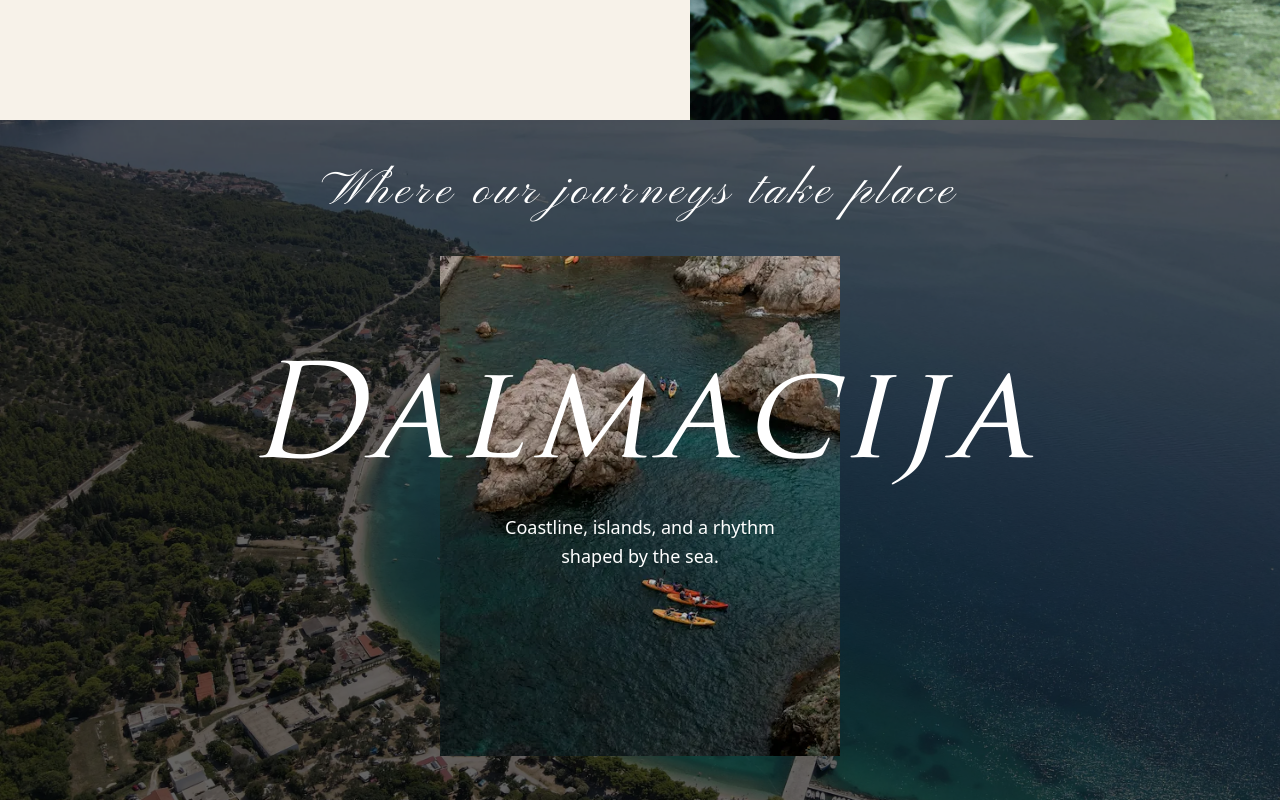
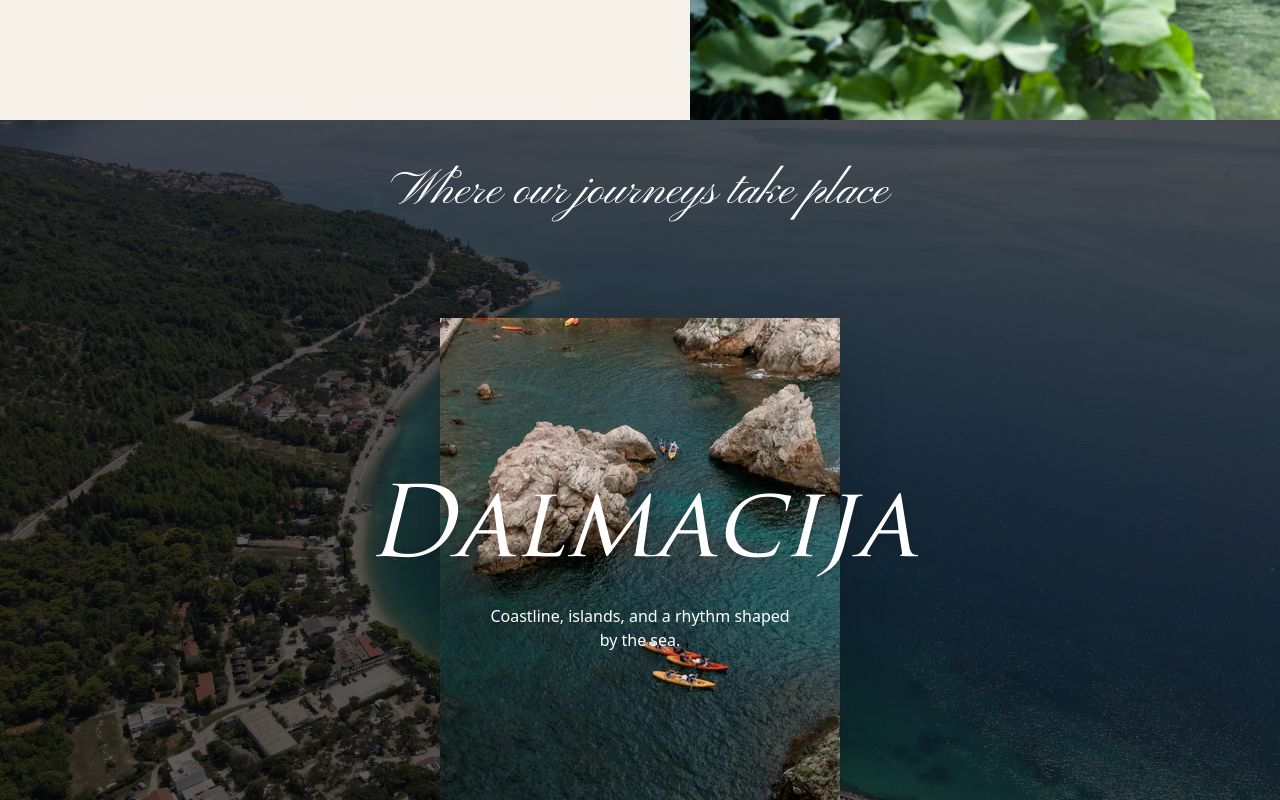
Before and after one commit to AdrianPalcic/Adrion---DMC-Boutique-Agency, a Next.js app in the folder my-app/: page / in a window 1280 px wide. Shown: the part 1480-2280 px from the top of the page. Built offline with nearby package versions, Linux system fonts and the light colour scheme.

Commit message:
framer motion

```diff
--- a/my-app/app/components/Destinations.tsx
+++ b/my-app/app/components/Destinations.tsx
@@ -2,147 +2,126 @@
 
 import { destinacije } from "@/constants";
 import Image from "next/image";
-import { motion, useMotionValue, useTransform } from "framer-motion";
-import { useState, useEffect, useRef } from "react";
-import { useInView } from "framer-motion";
-import { gsap } from "gsap";
+import { motion, useMotionValue, animate, cubicBezier } from "framer-motion";
+import { useState, useRef } from "react";
+
+const contentVariants = {
+  active: {
+    opacity: 1, scale: 1, y: 0,
+    transition: { duration: 0.8, ease: cubicBezier(0.16, 1, 0.3, 1), staggerChildren: 0.1, delayChildren: 0.2 }
+  },
+  inactive: {
+    opacity: 0, scale: 0.8, y: 40,
+    transition: { duration: 0.4 }
+  }
+};
+
+const itemVariants = {
+  active: { opacity: 1, y: 0, scale: 1 },
+  inactive: { opacity: 0, y: 40, scale: 0.8 }
+};
 
 const Destinations = () => {
   const [index, setIndex] = useState(0);
   const containerRef = useRef<HTMLDivElement>(null);
-  const isInView = useInView(containerRef, { once: false, amount: 0.3 });
+  const x = useMotionValue(0);
 
-  // Koristimo dragX za vizualni feedback dok korisnik vuče
-  const dragX = useMotionValue(0);
+  const onDragEnd = (_e: any, info: any) => {
+    if (!containerRef.current) return;
 
-  // GSAP animacija
- useEffect(() => {
-  if (!isInView) {
-    const slides = containerRef.current?.querySelectorAll(".slide-content");
-    slides?.forEach((slide) => {
-      const el = slide.querySelectorAll(".dest-title, .dest-image, .dest-desc");
-      gsap.set(el, { opacity: 0, scale: 0.2, y: 40 });
-    });
-    return;
-  }
+    const containerWidth = containerRef.current.clientWidth;
+    const { offset, velocity } = info;
+    const threshold = containerWidth * 0.2;
 
-  const slides = containerRef.current?.querySelectorAll(".slide-content");
-  if (!slides) return;
+    let newIndex = index;
 
-  slides.forEach((slide, i) => {
-    const title = slide.querySelector(".dest-title");
-    const image = slide.querySelector(".dest-image");
-    const description = slide.querySelector(".dest-desc");
-
-    if (i === index) {
-      const tl = gsap.timeline({ delay: 0.2 });
-      tl.to(image, { opacity: 1, scale: 1, duration: 1.2, ease: "expo.out" })
-        .to(title, { opacity: 1, scale: 1, y: 0, duration: 1, ease: "expo.out" }, "-=0.9")
-        .to(description, { opacity: 1, y: 0, scale: 1, duration: 1, ease: "expo.out" }, "-=0.8");
-    } else {
-      gsap.set([title, image, description], {
-        opacity: 0,
-        scale: 0.2,
-        delay:0.3,
-        y: 40,
-        overwrite: true
-      });
-    }
-  });
-}, [index, isInView]); // Dodali smo isInView ovdje
-
-  const onDragEnd = (e: any, info: any) => {
-    const threshold = 30;
-    const velocity = info.velocity.x;
-    const offset = info.offset.x;
-
-
-    if (offset < -threshold || velocity < -500) {
-      if (index < destinacije.length - 1) {
-        setIndex(index + 1);
-      }
-    } else if (offset > threshold || velocity > 500) {
-      if (index > 0) {
-        setIndex(index - 1);
-      }
+    // 1. Određujemo kamo idemo na temelju pomaka ILI brzine
+    if (offset.x < -threshold || velocity.x < -500) {
+      newIndex = Math.min(index + 1, destinacije.length - 1);
+    } else if (offset.x > threshold || velocity.x > 500) {
+      newIndex = Math.max(index - 1, 0);
     }
 
-    dragX.set(0);
+    const target = -newIndex * containerWidth;
+
+    // 2. INERTIA ANIMACIJA
+    animate(x, target, {
+      type: "inertia",
+      velocity: velocity.x, // Hvata brzinu tvog zamaha
+      bounceStiffness: 0,    // OVO eliminira "feder" efekt
+      bounceDamping: 0,      // OVO eliminira "feder" efekt
+      power: 0.2,            // Koliko "daleko" zamah ide
+      timeConstant: 200,     // Kako brzo usporava prema cilju
+      restDelta: 0.001,
+      // modifyTarget pomaže da se "zaključa" na točan pixel
+      modifyTarget: () => target,
+    });
+
+    setIndex(newIndex);
   };
 
   return (
-    <section className="w-full h-[dvh] bg-black overflow-hidden relative h-dvh touch-none">
+    <section className="w-full overflow-hidden relative h-dvh bg-black">
       <motion.div
         ref={containerRef}
         drag="x"
-        // Constraints sprječavaju da se cijeli div odvuče, ali dragElastic dopušta "peek" efekt
         dragConstraints={{ left: 0, right: 0 }}
-        dragElastic={0.1}
+        dragElastic={0.6} // Smanjen elasticity da se ne bi previše rastezalo
         onDragEnd={onDragEnd}
-        animate={{
-          // Postotni pomak temeljen na indexu je najsigurnija metoda protiv skippinga
-          translateX: `-${index * 100}%`,
-        }}
-        transition={{
-          type: "spring",
-          damping: 30,
-          stiffness: 180,
-          mass: 1
-        }}
-        className="flex h-full w-full cursor-grab active:cursor-grabbing"
+        style={{ translateX: x, willChange: "transform" }}
+        className="flex w-full h-full cursor-grab active:cursor-grabbing"
       >
-        {destinacije.map((dest) => (
-          <a
-            key={dest.id}
-            className="relative w-full h-full flex-shrink-0 overflow-hidden"
-          >
-            {/* BACKGROUND */}
+        {destinacije.map((dest, i) => (
+          <div key={dest.id} className="relative w-full h-full flex-shrink-0 overflow-hidden">
             <Image
               src={dest.backgroundImage}
               alt="BG"
               fill
-              priority
-              className="object-cover pointer-events-none select-none"
+              className="object-cover pointer-events-none select-none opacity-60"
+              priority={i === 0}
+              sizes="100vw"
             />
-            <div className="absolute inset-0 bg-black/60 z-10" />
+            <div className="absolute inset-0 bg-black/40 z-10" />
 
-            {/* CONTENT */}
-            <div className="slide-content relative z-20 w-full h-full flex flex-col items-center pointer-events-none select-none">
-              <div className="mt-12 px-4">
-                <h1 className="font-pinyon tracking-widest text-3xl lg:text-5xl text-white text-center">
+            <motion.div
+              className="relative z-20 w-full h-full flex flex-col items-center pointer-events-none select-none"
+              initial="inactive"
+              animate={i === index ? "active" : "inactive"}
+              variants={contentVariants}
+            >
+              {/* Sadržaj ostaje isti kao prije */}
+              <div className="mt-12 px-4 text-center">
+                <motion.h1 variants={itemVariants} className="font-pinyon text-3xl lg:text-5xl text-white opacity-80">
                   Where our journeys take place
-                </h1>
+                </motion.h1>
               </div>
 
-              <div className="flex-1 flex items-start justify-center w-full">
+              <div className="flex-1 flex items-center justify-center w-full">
                 <div className="relative">
-                  <div className="dest-image opacity-0">
+                  <motion.div variants={itemVariants} className="relative shadow-2xl">
                     <Image
                       src={dest.frontImage}
                       width={400}
                       height={500}
                       alt={dest.name}
-                      className="object-cover w-[280px] h-[380px] sm:w-[300px] sm:h-[350px] md:w-[400px] md:h-[500px]"
+                      className="object-cover w-[220px] sm:w-[300px] md:w-[400px] h-[320px] sm:h-[420px] md:h-[500px]"
                     />
-                    <div className="absolute inset-0 bg-black/20"></div>
-                  </div>
+                  </motion.div>
 
-                  <div className="absolute inset-0 flex flex-col items-center justify-center p-6 text-center">
-                    <h2 className="dest-title opacity-0 text-white text-5xl sm:text-6xl lg:text-9xl font-trajan font-medium italic tracking-wider">
+                  <div className="absolute inset-0 flex flex-col items-center justify-center p-6 text-center text-white">
+                    <motion.h2 variants={itemVariants} className="text-5xl md:text-8xl font-trajan italic drop-shadow-lg">
                       {dest.name}
-                    </h2>
-                    <p className="dest-desc opacity-0 text-white font-ovo text-[16px] md:text-[18px] opacity-80 mt-6 max-w-xs leading-relaxed">
+                    </motion.h2>
+                    <motion.p variants={itemVariants} className="font-ovo mt-6 max-w-xs opacity-90">
                       {dest.description}
-                    </p>
+                    </motion.p>
                   </div>
                 </div>
               </div>
-            </div>
-          </a>
+            </motion.div>
+          </div>
         ))}
       </motion.div>
-
-
     </section>
   );
 };
--- a/my-app/app/components/SwipeCarousel.tsx
+++ b/my-app/app/components/SwipeCarousel.tsx
@@ -1,123 +1,114 @@
 "use client";
 
-import React, { useState } from "react";
-import { motion, useMotionValue } from "framer-motion";
 import { destinacije } from "@/constants";
 import Image from "next/image";
+import { motion, useMotionValue, animate } from "framer-motion";
+import { useState, useEffect, useRef } from "react";
 
-const DRAG_BUFFER = 50;
+const Destinations = () => {
+  const [index, setIndex] = useState(0);
+  const containerRef = useRef<HTMLDivElement>(null);
 
-const SPRING_OPTIONS = {
-  type: "spring" as const,
-  mass: 1,
-  stiffness: 150,
-  damping: 25,
-  restDelta: 0.001,
+  // MotionValue za X (translateX)
+  const x = useMotionValue(0);
+
+  // onDragEnd logika
+  const onDragEnd = (_e: any, info: any) => {
+    if (!containerRef.current) return;
+
+    const containerWidth = containerRef.current.clientWidth;
+    const offset = info.offset.x;
+    const velocity = info.velocity.x;
+    const threshold = containerWidth * 0.2;
+
+    let newIndex = index;
+
+    if (offset < -threshold || velocity < -500) {
+      newIndex = Math.min(index + 1, destinacije.length - 1);
+    } else if (offset > threshold || velocity > 500) {
+      newIndex = Math.max(index - 1, 0);
+    }
+
+    if (newIndex !== index) setIndex(newIndex);
+
+    // Snap na novi index
+    const target = -newIndex * containerWidth;
+    animate(x, target, { type: "spring", stiffness: 200, damping: 25 });
   };
 
-export const SwipeCarousel = () => {
-  const [imgIndex, setImgIndex] = useState(0);
-
-  // dragX koristimo ISKLJUČIVO za logiku u onDragEnd, NE za style
-  const dragX = useMotionValue(0);
-
-  const onDragEnd = () => {
-    const x = dragX.get();
-
-    if (x <= -DRAG_BUFFER && imgIndex < destinacije.length - 1) {
-      setImgIndex((pv) => pv + 1);
-    } else if (x >= DRAG_BUFFER && imgIndex > 0) {
-      setImgIndex((pv) => pv - 1);
-    }
-  };
+  // Kad se index promijeni izvan draga (klik, arrow), animiramo x
+  useEffect(() => {
+    if (!containerRef.current) return;
+    const containerWidth = containerRef.current.clientWidth;
+    const target = -index * containerWidth;
+    animate(x, target, { type: "spring", stiffness: 200, damping: 25 });
+  }, [index]);
 
   return (
-    <div className="relative h-screen overflow-hidden bg-neutral-950">
+    <section className="w-full overflow-hidden relative h-dvh">
       <motion.div
+        ref={containerRef}
         drag="x"
-        dragConstraints={{
-          left: 0,
-          right: 0,
-        }}
-        // KLJUČ: dragX se puni preko info.offset-a, ali ne utječe na style direktno
-        onDrag={(e, info) => dragX.set(info.offset.x)}
-        animate={{
-          translateX: `-${imgIndex * 100}%`,
-        }}
-        transition={SPRING_OPTIONS}
+        dragConstraints={{ left: 0, right: 0 }}
+        dragElastic={0.2}
         onDragEnd={onDragEnd}
-        // dragElastic dopušta da se slika malo miče dok vučeš (feedback)
-        // ali bez onog hard-kodiranog x-a koji uzrokuje jump
-        dragElastic={0.1}
-        className="flex h-full cursor-grab items-center active:cursor-grabbing touch-none"
+        style={{ translateX: x }}
+        className="flex w-full h-full cursor-grab active:cursor-grabbing"
       >
-        <Images />
-      </motion.div>
-    </div>
-  );
-};
-
-const Images = () => {
-  return (
-    <>
-      {destinacije.map((dest, idx) => (
+        {destinacije.map((dest, i) => (
           <div
-          key={dest.id || idx}
-          className="relative w-screen h-full flex-shrink-0 overflow-hidden"
+            key={dest.id}
+            className="relative w-full h-[80vh] md:h-full flex-shrink-0 overflow-hidden"
           >
             {/* BACKGROUND */}
             <Image
               src={dest.backgroundImage}
               alt="BG"
               fill
-            priority={idx === 0}
               className="object-cover pointer-events-none select-none"
+              priority={i === 0}
+              loading={i === 0 ? "eager" : "lazy"}
             />
             <div className="absolute inset-0 bg-black/60 z-10" />
 
-          {/* CONTENT - Omotan u motion div za lagani ulazni efekt */}
-          <motion.div
-            initial={{ opacity: 0, y: 10 }}
-            whileInView={{ opacity: 1, y: 0 }}
-            transition={{ duration: 0.8, delay: 0.2 }}
-            className="slide-content relative z-20 w-full h-full flex flex-col items-center pointer-events-none select-none"
-          >
-            {/* GORNJI NASLOV */}
-            <div className="mt-12 px-4">
+            {/* CONTENT */}
+            <div className="relative z-20 w-full h-full flex flex-col items-center justify-center pointer-events-none select-none">
+              <div className="px-4">
                 <h1 className="font-pinyon tracking-widest text-3xl lg:text-5xl text-white text-center">
                   Where our journeys take place
                 </h1>
               </div>
 
-            {/* SREDIŠNJI DIO (Slike i glavni tekst) */}
-            <div className="flex-1 flex items-center justify-center w-full">
+              <div className="flex-1 flex items-start justify-center w-full">
                 <div className="relative">
-                {/* FRONT IMAGE (Mala slika) */}
-                <div className="dest-image relative">
+                  <div className="opacity-100">
                     <Image
                       src={dest.frontImage}
                       width={400}
                       height={500}
                       alt={dest.name}
-                    className="object-cover w-[280px] h-[380px] sm:w-[400px] sm:h-[500px]"
+                      className="object-cover w-[220px] sm:w-[300px] md:w-[400px] h-[300px] sm:h-[350px] md:h-[500px]"
+                      loading={i === 0 ? "eager" : "lazy"}
                     />
                     <div className="absolute inset-0 bg-black/20"></div>
                   </div>
 
-                {/* TEKST PREKO MALE SLIKE */}
-                <div className="absolute inset-0 flex flex-col items-center justify-center p-6 text-center">
-                  <h2 className="text-white text-4xl lg:text-7xl font-trajan font-medium italic tracking-wider">
+                  <div className="absolute inset-0 top-1/2 flex flex-col items-center justify-center p-6 text-center">
+                    <h2 className="text-white text-5xl sm:text-6xl lg:text-9xl font-trajan font-medium italic tracking-wider">
                       {dest.name}
                     </h2>
-                  <p className="text-white font-ovo text-[16px] md:text-[18px] opacity-80 mt-6 max-w-xs leading-relaxed">
+                    <p className="text-white font-ovo text-[16px] md:text-[18px] mt-6 max-w-xs leading-relaxed opacity-80">
                       {dest.description}
                     </p>
                   </div>
                 </div>
               </div>
-          </motion.div>
+            </div>
           </div>
         ))}
-    </>
+      </motion.div>
+    </section>
   );
 };
+
+export default Destinations;
```
Lines whose indentation alone changed are shown as unchanged.
